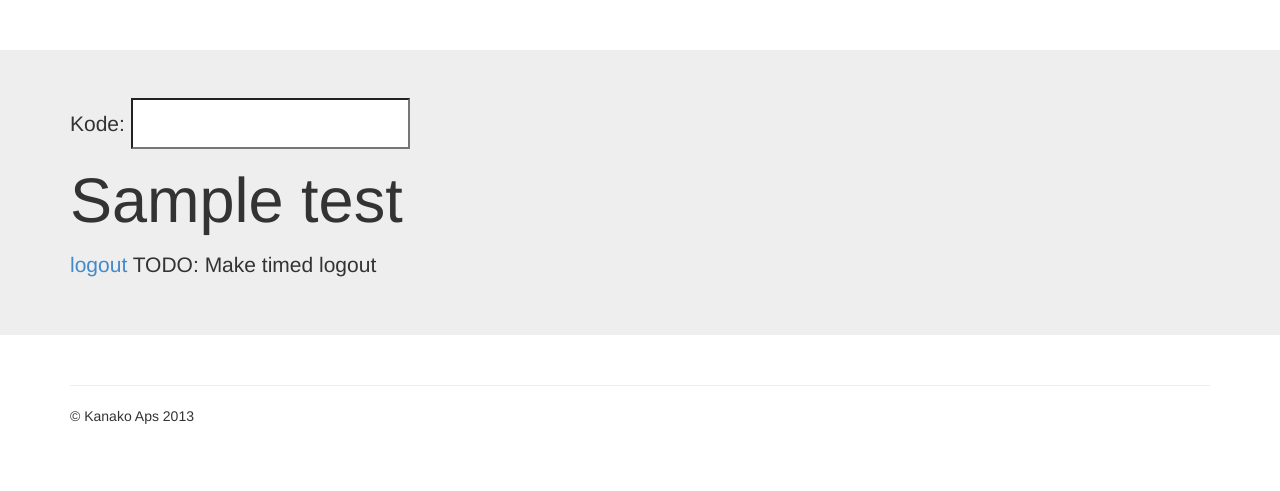
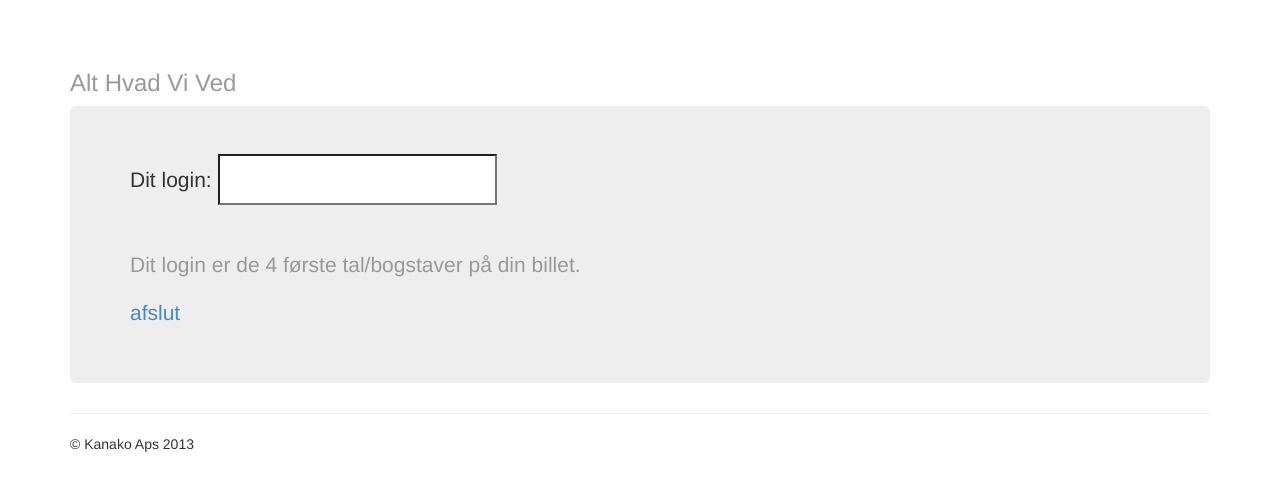
Before and after one commit to marcospal/TeaterApp, a Django app: template teaterapp/show/templates/login.html in a window 1280 px wide. Shown: the top 491 px of the page. Run offline with Django 3.2, Linux system fonts and the light colour scheme; the template is opened without the code that fills it: most values are stand-ins (such as "Sample title", 1, 10 or a date in 2020); parts of the project's set-up code (start-up, migrations or seed data) failed here and were passed over; some libraries are stand-ins or nearby versions.

Commit message:
templates

```diff
--- a/teaterapp/settings.py
+++ b/teaterapp/settings.py
@@ -130,6 +130,7 @@ INSTALLED_APPS = (
     'django.contrib.sites',
     'django.contrib.messages',
     'django.contrib.staticfiles',
+    'locale',
     # Uncomment the next line to enable the admin:
     'django.contrib.admin',
     'south',
--- a/teaterapp/show/templates/base.html
+++ b/teaterapp/show/templates/base.html
@@ -1,3 +1,4 @@
+{% load i18n %}
 
 <!DOCTYPE html>
 <!--[if lt IE 7]>      <html class="no-js lt-ie9 lt-ie8 lt-ie7"> <![endif]-->
@@ -7,7 +8,7 @@
     <head>
         <meta charset="utf-8">
         <meta http-equiv="X-UA-Compatible" content="IE=edge,chrome=1">
-        <title>Alt Hvad Vi Ved | {{ title }}</title>
+            <title>{% trans "Alt Hvad Vi Ved" %} | {{ title }}</title>
         <meta name="description" content="">
         <meta name="viewport" content="width=device-width">
 
@@ -28,85 +29,27 @@
             <p class="chromeframe">You are using an <strong>outdated</strong> browser. Please <a href="http://browsehappy.com/">upgrade your browser</a> or <a href="http://www.google.com/chromeframe/?redirect=true">activate Google Chrome Frame</a> to improve your experience.</p>
         <![endif]-->
 
-    <!--
-    <div class="navbar navbar-inverse navbar-fixed-top">
-      <div class="container">
-        <div class="navbar-header">
-          <button type="button" class="navbar-toggle" data-toggle="collapse" data-target=".navbar-collapse">
-            <span class="icon-bar"></span>
-            <span class="icon-bar"></span>
-            <span class="icon-bar"></span>
-          </button>
-          <a class="navbar-brand" href="#">Project name</a>
-        </div>
-        <div class="navbar-collapse collapse">
-          <ul class="nav navbar-nav">
-            <li class="active"><a href="#">Home</a></li>
-            <li><a href="#about">About</a></li>
-            <li><a href="#contact">Contact</a></li>
-            <li class="dropdown">
-              <a href="#" class="dropdown-toggle" data-toggle="dropdown">Dropdown <b class="caret"></b></a>
-              <ul class="dropdown-menu">
-                <li><a href="#">Action</a></li>
-                <li><a href="#">Another action</a></li>
-                <li><a href="#">Something else here</a></li>
-                <li class="divider"></li>
-                <li class="dropdown-header">Nav header</li>
-                <li><a href="#">Separated link</a></li>
-                <li><a href="#">One more separated link</a></li>
-              </ul>
-            </li>
-          </ul>
-          <form class="navbar-form navbar-right">
-            <div class="form-group">
-              <input type="text" placeholder="Email" class="form-control">
-            </div>
-            <div class="form-group">
-              <input type="password" placeholder="Password" class="form-control">
-            </div>
-            <button type="submit" class="btn btn-success">Sign in</button>
-          </form>
-        </div> <!--/.navbar-collapse - ->
+
+    <div class="container">
+      <div class="header">
+
+        <h3 class="text-muted">Alt Hvad Vi Ved</h3>
       </div>
-    </div>
-    -->
 
     <!-- Main jumbotron for a primary marketing message or call to action -->
     <div class="jumbotron">
-      <div class="container">
+
 
         {%  block body  %}
-        <h1>Hello, world!</h1>
-        <p>This is a template for a simple marketing or informational website. It includes a large callout called the hero unit and three supporting pieces of content. Use it as a starting point to create something more unique.</p>
-        <p><a class="btn btn-primary btn-lg">Learn more &raquo;</a></p>
 
         {% endblock  %}
 
-        <a href="/logout/">logout</a>
-        TODO: Make timed logout
+        <a href="/logout/">afslut</a>
+         {# TODO: Make timed logout #}
 
-      </div>
+
     </div>
 
-    <div class="container">
-      <!-- Example row of columns -->
-      <!-- <div class="row">
-        <div class="col-lg-4">
-          <h2>Heading</h2>
-          <p>Donec id elit non mi porta gravida at eget metus. Fusce dapibus, tellus ac cursus commodo, tortor mauris condimentum nibh, ut fermentum massa justo sit amet risus. Etiam porta sem malesuada magna mollis euismod. Donec sed odio dui. </p>
-          <p><a class="btn btn-default" href="#">View details &raquo;</a></p>
-        </div>
-        <div class="col-lg-4">
-          <h2>Heading</h2>
-          <p>Donec id elit non mi porta gravida at eget metus. Fusce dapibus, tellus ac cursus commodo, tortor mauris condimentum nibh, ut fermentum massa justo sit amet risus. Etiam porta sem malesuada magna mollis euismod. Donec sed odio dui. </p>
-          <p><a class="btn btn-default" href="#">View details &raquo;</a></p>
-       </div>
-        <div class="col-lg-4">
-          <h2>Heading</h2>
-          <p>Donec sed odio dui. Cras justo odio, dapibus ac facilisis in, egestas eget quam. Vestibulum id ligula porta felis euismod semper. Fusce dapibus, tellus ac cursus commodo, tortor mauris condimentum nibh, ut fermentum massa justo sit amet risus.</p>
-          <p><a class="btn btn-default" href="#">View details &raquo;</a></p>
-        </div>
-      </div> -->
 
       <hr>
 
--- a/teaterapp/show/templates/login.html
+++ b/teaterapp/show/templates/login.html
@@ -3,11 +3,10 @@
 {% block body %}
     <form method="post">
         {% csrf_token %}
-        Kode: <input type="text" name="code" id="codeID" maxlength="6"><br>
+        Dit login: <input type="text" name="code" id="codeID" maxlength="6"><br>
     </form>
-
-<h1>{{ test }}</h1>
-
+    <br/>
+<p class="text-muted">Dit login er de 4 første tal/bogstaver på din billet. </p>
 
 {% endblock %}
 
```
Also changed, not shown: teaterapp/show/templates/baseinfo.html (+59 -17 lines).
